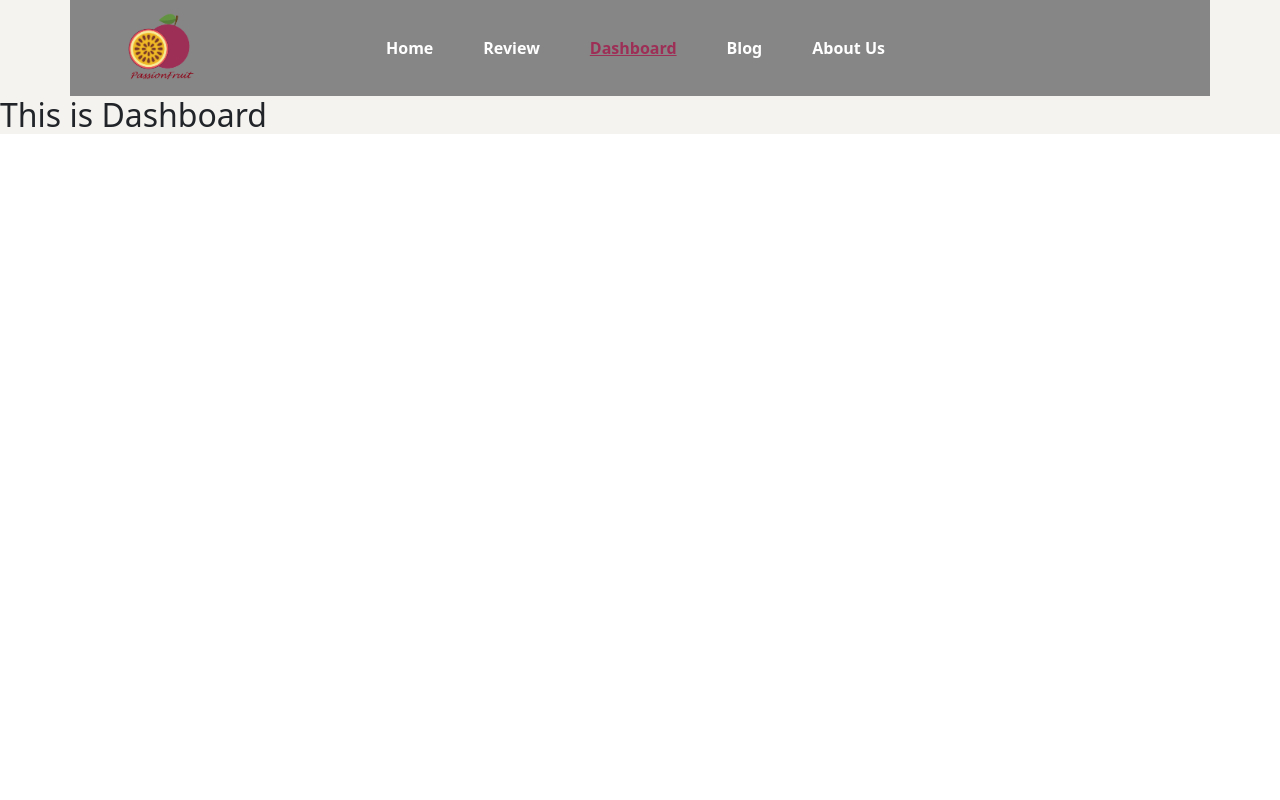
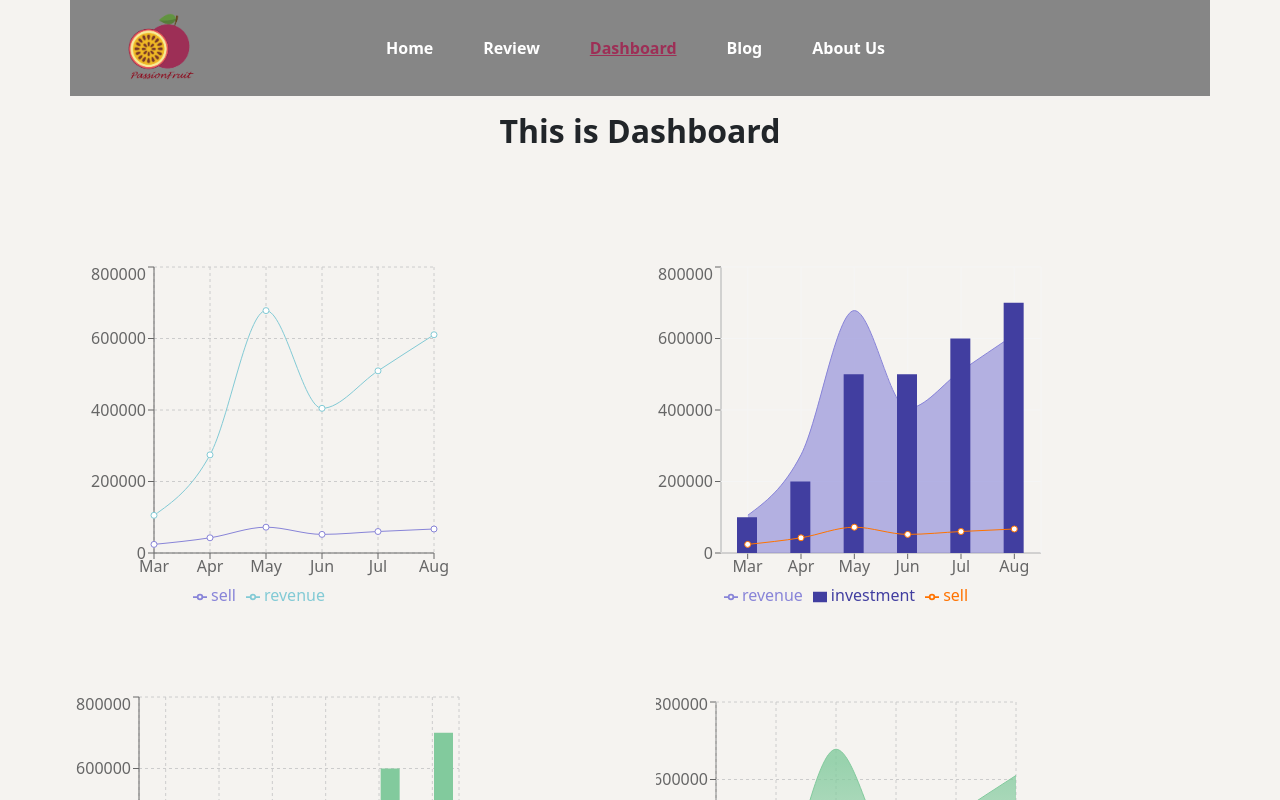
Before and after one commit to AnimeshMondol/Passion-Fruit-Dot-Com-REACT-APP_REACT_ROUTE, a React (Create React App) app: page /dashboard in a window 1280 px wide. Shown: the top 800 px of the page. Built offline with nearby package versions, Linux system fonts and the light colour scheme.

Commit message:
dashboard added

```diff
--- a/package.json
+++ b/package.json
@@ -15,6 +15,7 @@
     "react-dom": "^18.0.0",
     "react-router-dom": "^6.3.0",
     "react-scripts": "5.0.0",
+    "recharts": "^2.1.9",
     "web-vitals": "^2.1.4"
   },
   "scripts": {
--- a/src/Components/Dashboard/Dashboard.js
+++ b/src/Components/Dashboard/Dashboard.js
@@ -1,9 +1,106 @@
 import React from 'react';
+import { Area, AreaChart, Bar, BarChart, CartesianGrid, ComposedChart, Legend, Line, LineChart, Tooltip, XAxis, YAxis } from 'recharts';
 
 const Dashboard = () => {
+    const data = [
+        {
+            "month": "Mar",
+            "investment": 100000,
+            "sell": 24100,
+            "revenue": 105401
+        },
+        {
+            "month": "Apr",
+            "investment": 200000,
+            "sell": 42530,
+            "revenue": 274500
+        },
+        {
+            "month": "May",
+            "investment": 500000,
+            "sell": 72160,
+            "revenue": 678010
+        },
+        {
+            "month": "Jun",
+            "investment": 500000,
+            "sell": 52090,
+            "revenue": 404705
+        },
+        {
+            "month": "Jul",
+            "investment": 600000,
+            "sell": 60110,
+            "revenue": 509500
+        },
+        {
+            "month": "Aug",
+            "investment": 700000,
+            "sell": 67090,
+            "revenue": 610500
+        }
+    ]
     return (
-        <div>
-            <h2>This is Dashboard</h2>
+        <div className='container'>
+            <h2 className='text-center fw-bold my-3'>This is Dashboard</h2>
+            <div className='row row-cols-1 row-cols-md-2 row-cols-lg-2 g-5 mt-5'>
+                <div className='col p-3'>
+                    <LineChart width={390} height={350} data={data}
+                        margin={{ top: 5, right: 30, left: 20, bottom: 5 }}>
+                        <CartesianGrid strokeDasharray="3 3" />
+                        <XAxis dataKey="month" />
+                        <YAxis />
+                        <Tooltip />
+                        <Legend />
+                        <Line type="monotone" dataKey="sell" stroke="#8884d8" />
+                        <Line type="monotone" dataKey="revenue" stroke="#82cad5" />
+                    </LineChart>
+                </div>
+                <div className='col p-3'>
+                    <ComposedChart width={390} height={350} data={data}>
+                        <XAxis dataKey="month" />
+                        <YAxis />
+                        <Tooltip />
+                        <Legend />
+                        <CartesianGrid stroke="#f5f5f5" />
+                        <Area type="monotone" dataKey="revenue" fill="#8884d8" stroke="#8884d8" />
+                        <Bar dataKey="investment" barSize={20} fill="#413ea0" />
+                        <Line type="monotone" dataKey="sell" stroke="#ff7300" />
+                    </ComposedChart>
+                </div>
+                <div className='col p-3'>
+                    <BarChart width={390} height={350} data={data}>
+                        <CartesianGrid strokeDasharray="3 3" />
+                        <XAxis dataKey="month" />
+                        <YAxis />
+                        <Tooltip />
+                        <Legend />
+                        <Bar dataKey="sell" fill="#8884d8" />
+                        <Bar dataKey="investment" fill="#82ca9d" />
+                    </BarChart>
+                </div>
+                <div className='col p-3'>
+                    <AreaChart width={390} height={350} data={data}
+                        margin={{ top: 10, right: 30, left: 0, bottom: 0 }}>
+                        <defs>
+                            <linearGradient id="colorUv" x1="0" y1="0" x2="0" y2="1">
+                                <stop offset="5%" stopColor="#8884d8" stopOpacity={0.8} />
+                                <stop offset="95%" stopColor="#8884d8" stopOpacity={0} />
+                            </linearGradient>
+                            <linearGradient id="colorPv" x1="0" y1="0" x2="0" y2="1">
+                                <stop offset="5%" stopColor="#82ca9d" stopOpacity={0.8} />
+                                <stop offset="95%" stopColor="#82ca9d" stopOpacity={0} />
+                            </linearGradient>
+                        </defs>
+                        <XAxis dataKey="month" />
+                        <YAxis />
+                        <CartesianGrid strokeDasharray="3 3" />
+                        <Tooltip />
+                        <Area type="monotone" dataKey="sell" stroke="#8884d8" fillOpacity={1} fill="url(#colorUv)" />
+                        <Area type="monotone" dataKey="revenue" stroke="#82ca9d" fillOpacity={1} fill="url(#colorPv)" />
+                    </AreaChart>
+                </div>
+            </div>
         </div>
     );
 };
--- a/src/Components/Home/Home.js
+++ b/src/Components/Home/Home.js
@@ -36,7 +36,7 @@ const Home = () => {
             <h1 className='text-center fw-bolder my-5 text-color'>Customer Review!!</h1>
             <div className='row row-cols-1 row-cols-md-2 row-cols-lg-3 g-5 mt-5'>
                 {
-                    reviews.map(reviews => <ReviewCart
+                    reviews.slice(0, 3).map(reviews => <ReviewCart
                         key={reviews.id}
                         reviews={reviews}
                     ></ReviewCart>)
--- a/src/Components/Review/Review.js
+++ b/src/Components/Review/Review.js
@@ -6,7 +6,7 @@ const Review = () => {
     const [reviews, ] = useReview();
     return (
         <div className='container'>
-            <h2 className='text-center my-3'>Things That Our Customers said!!</h2>
+            <h2 className='text-center my-3 fw-bold'>Things That Our Customers said!!</h2>
             <div className='row row-cols-1 row-cols-md-2 row-cols-lg-3 g-5 mt-5'>
                 {
                     reviews.map(reviews => <ReviewCart
```
Also changed, not shown: 1 other file (tests, documents, lock files or other folders).
